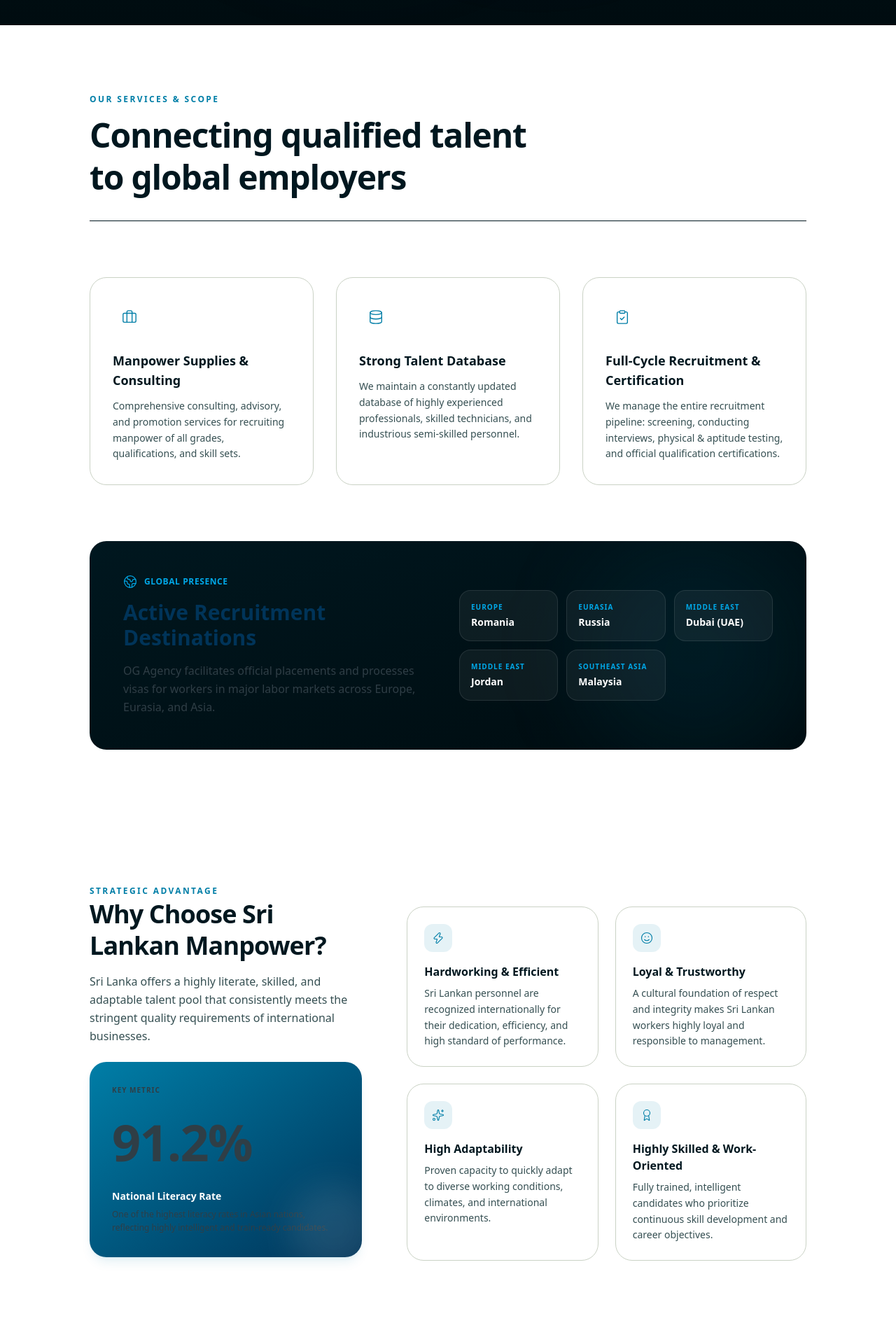
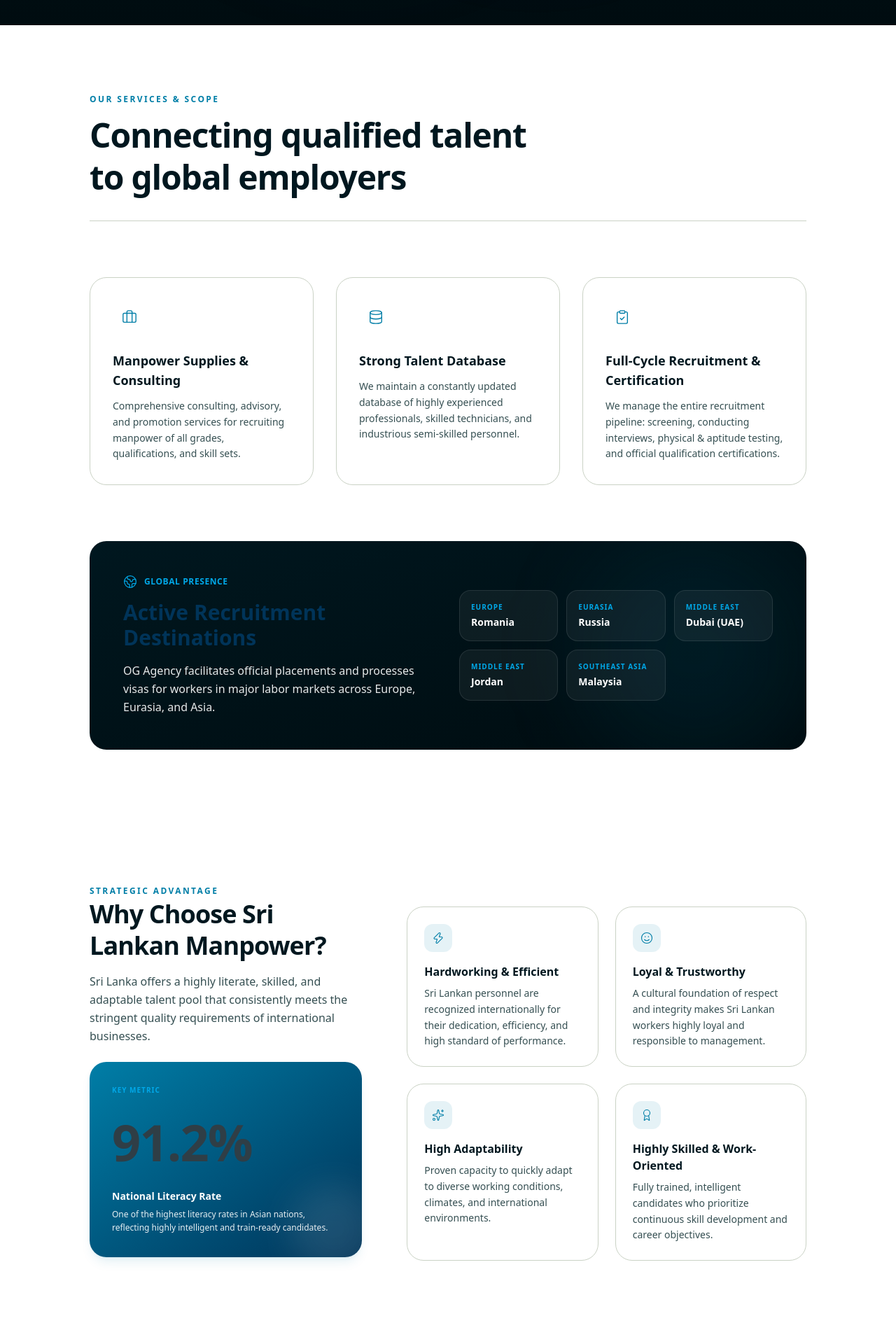
Before and after one commit to perera99-msd/O.G.-Agency-Infrastructure, a Next.js app in the folder website/: page /about in a window 1280 px wide. Shown: the part 1480-3400 px from the top of the page at 70% size. Built offline with nearby package versions, Linux system fonts and the light colour scheme.

Commit message:
fix: resolve all undefined Tailwind color names to restore crisp text visibility

```diff
--- a/website/components/About Us/AboutServices.tsx
+++ b/website/components/About Us/AboutServices.tsx
@@ -51,7 +51,7 @@
       <div className="max-w-5xl mx-auto">
         {/* Section header */}
         <FadeUp>
-          <div className="mb-20 border-b border-secondary-200/50 pb-8">
+          <div className="mb-20 border-b border-secondary-100 pb-8">
             <p className="font-mono text-xs tracking-[0.2em] text-main-500 uppercase mb-3 font-semibold">
               Our Services & Scope
             </p>
@@ -97,7 +97,7 @@
                 <h3 className="text-2xl md:text-3xl font-heading font-bold mb-4">
                   Active Recruitment Destinations
                 </h3>
-                <p className="text-secondary-200/90 font-sans text-sm md:text-base leading-relaxed">
+                <p className="text-main-50/90 font-sans text-sm md:text-base leading-relaxed">
                   OG Agency facilitates official placements and processes visas for workers in major labor markets across Europe, Eurasia, and Asia.
                 </p>
               </div>
--- a/website/components/About Us/ChairmanMessage.tsx
+++ b/website/components/About Us/ChairmanMessage.tsx
@@ -89,7 +89,7 @@
 
             {/* Focus Industries list */}
             <FadeUp delay={0.15}>
-              <div className="pt-6 border-t border-secondary-200/50">
+              <div className="pt-6 border-t border-secondary-100">
                 <p className="font-heading font-semibold text-main-900 text-sm mb-3">
                   Core Industry Focus:
                 </p>
--- a/website/components/About Us/WhyChooseSriLankan.tsx
+++ b/website/components/About Us/WhyChooseSriLankan.tsx
@@ -67,7 +67,7 @@
                 {/* Visual decoration */}
                 <div className="absolute -bottom-6 -right-6 w-32 h-32 bg-white/10 rounded-full blur-xl" />
 
-                <p className="text-[10px] font-mono tracking-widest text-main-100 font-bold uppercase mb-2">
+                <p className="text-[10px] font-mono tracking-widest text-main-300 font-bold uppercase mb-2">
                   Key Metric
                 </p>
                 <p className="text-6xl md:text-7xl font-heading font-extrabold tracking-tight mb-2">
@@ -76,7 +76,7 @@
                 <p className="text-sm font-semibold font-heading text-white mb-1">
                   National Literacy Rate
                 </p>
-                <p className="text-xs text-main-100/90 font-sans leading-relaxed">
+                <p className="text-xs text-main-50/90 font-sans leading-relaxed">
                   One of the highest literacy rates in Asian nations, reflecting highly intelligent and train-ready candidates.
                 </p>
               </div>
```
